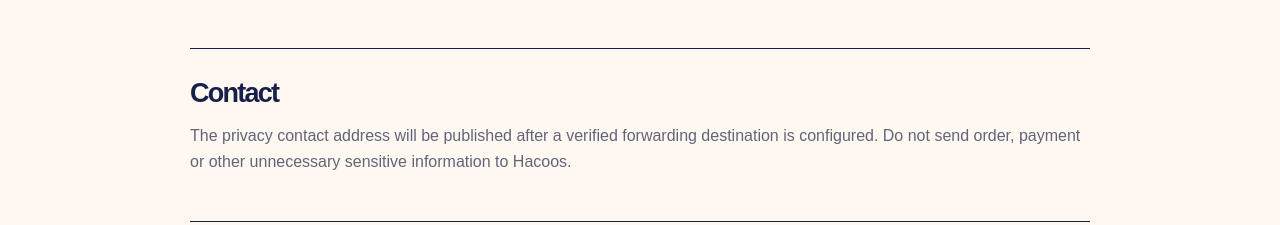
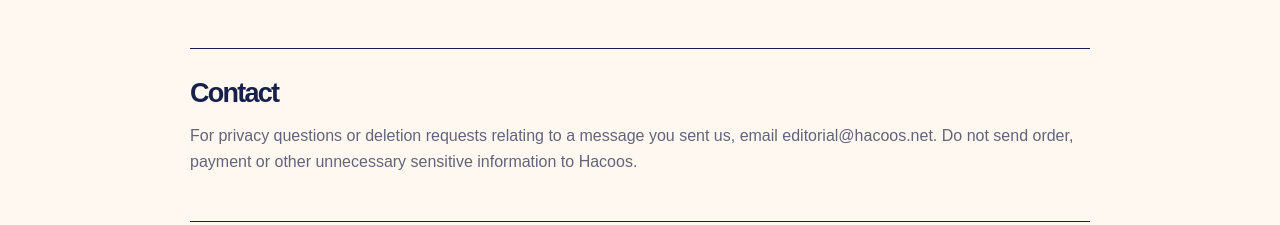
Before and after one commit to hehaize88-code/https-cnfanssp.com, a Next.js app in the folder hacoos-net/: page /privacy in a window 1280 px wide. Shown: the part 880-1105 px from the top of the page. Built offline with nearby package versions, Linux system fonts and the light colour scheme.

Commit message:
fix(hacoos-net): update page.js

```diff
--- a/hacoos-net/app/privacy/page.js
+++ b/hacoos-net/app/privacy/page.js
@@ -2,5 +2,7 @@
 import { languageAlternates } from "../i18n";
 
 export const metadata=createPageMetadata({title:"Hacoos Privacy Policy",description:"Read how the independent Hacoos discovery guide handles basic site usage, external links and privacy-related requests.",path:"/privacy",alternates:languageAlternates("/privacy","en")});
-export default function Privacy(){return <Legal title="Privacy Policy" intro="This policy explains the privacy approach used by Hacoos, an independent discovery and editorial guide." sections={[["Information handled","The site does not provide user accounts or accept payments. Standard hosting logs may include IP address, browser information, referring pages and requested URLs for security and performance purposes."],["External websites","Links open a separate destination catalog. That website operates under its own privacy policy and controls."],["Cookies and analytics","The site loads Google Analytics after the page becomes interactive to understand aggregate usage and performance. Google Analytics may process device, browser, page and approximate-location information under Google's controls. Hacoos has not intentionally configured advertising or remarketing features."],["Contact","The privacy contact address will be published after a verified forwarding destination is configured. Do not send order, payment or other unnecessary sensitive information to Hacoos."]]}/>}
+export default function Privacy(){
+  return <Legal title="Privacy Policy" intro="This policy explains the privacy approach used by Hacoos, an independent discovery and editorial guide." sections={[["Information handled","The site does not provide user accounts or accept payments. Standard hosting logs may include IP address, browser information, referring pages and requested URLs for security and performance purposes."],["External websites","Links open a separate destination catalog. That website operates under its own privacy policy and controls."],["Cookies and analytics","The site loads Google Analytics after the page becomes interactive to understand aggregate usage and performance. Google Analytics may process device, browser, page and approximate-location information under Google's controls. Hacoos has not intentionally configured advertising or remarketing features."],["Contact","For privacy questions or deletion requests relating to a message you sent us, email editorial@hacoos.net. Do not send order, payment or other unnecessary sensitive information to Hacoos."]]}/>;
+}
 function Legal({title,intro,sections}){return <section className="legal wrap"><span className="section-label">Last reviewed August 27, 2026</span><h1>{title}</h1><p className="legal-intro">{intro}</p>{sections.map(([h,p])=><div key={h}><h2>{h}</h2><p>{p}</p></div>)}</section>}
```
